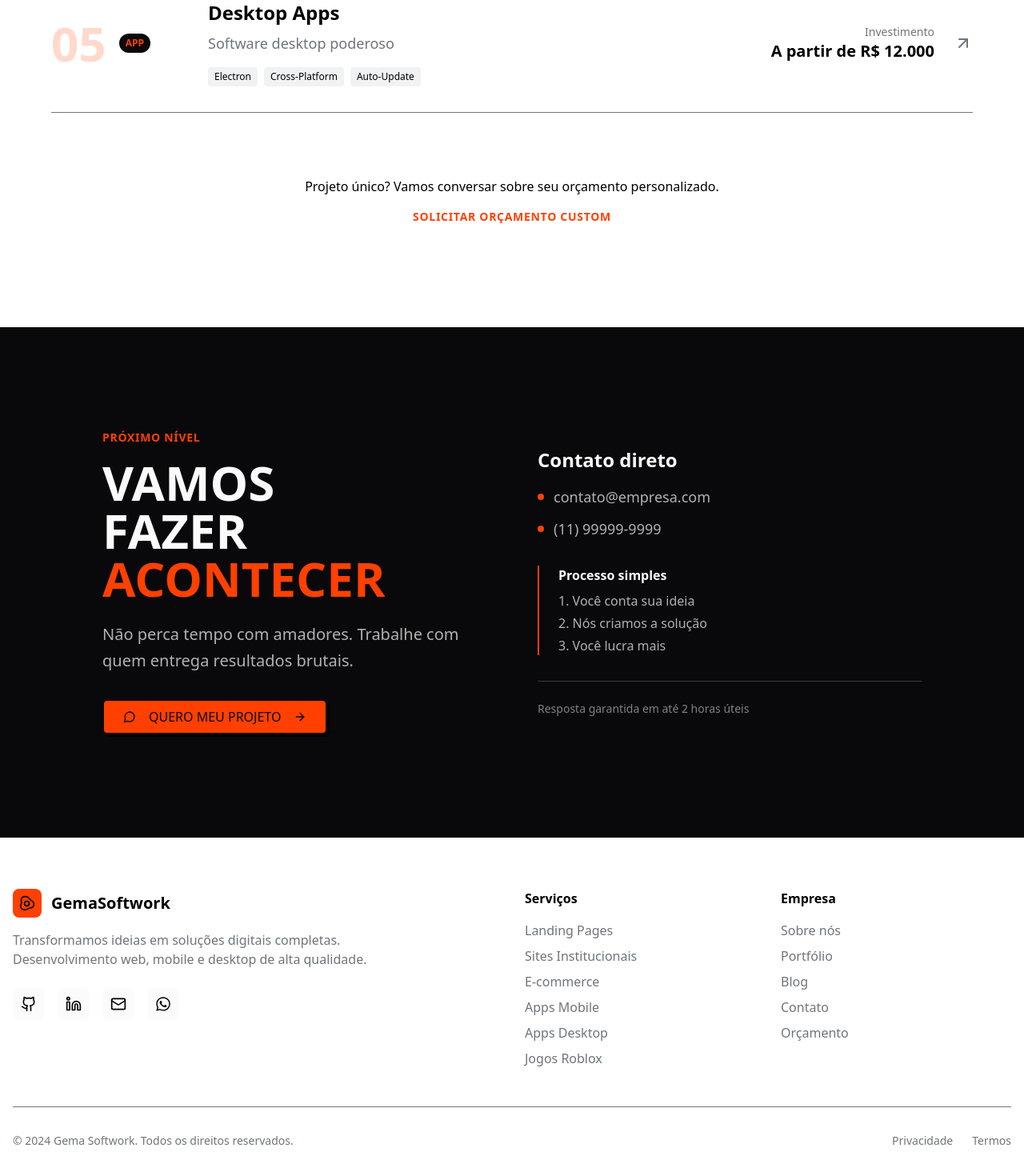
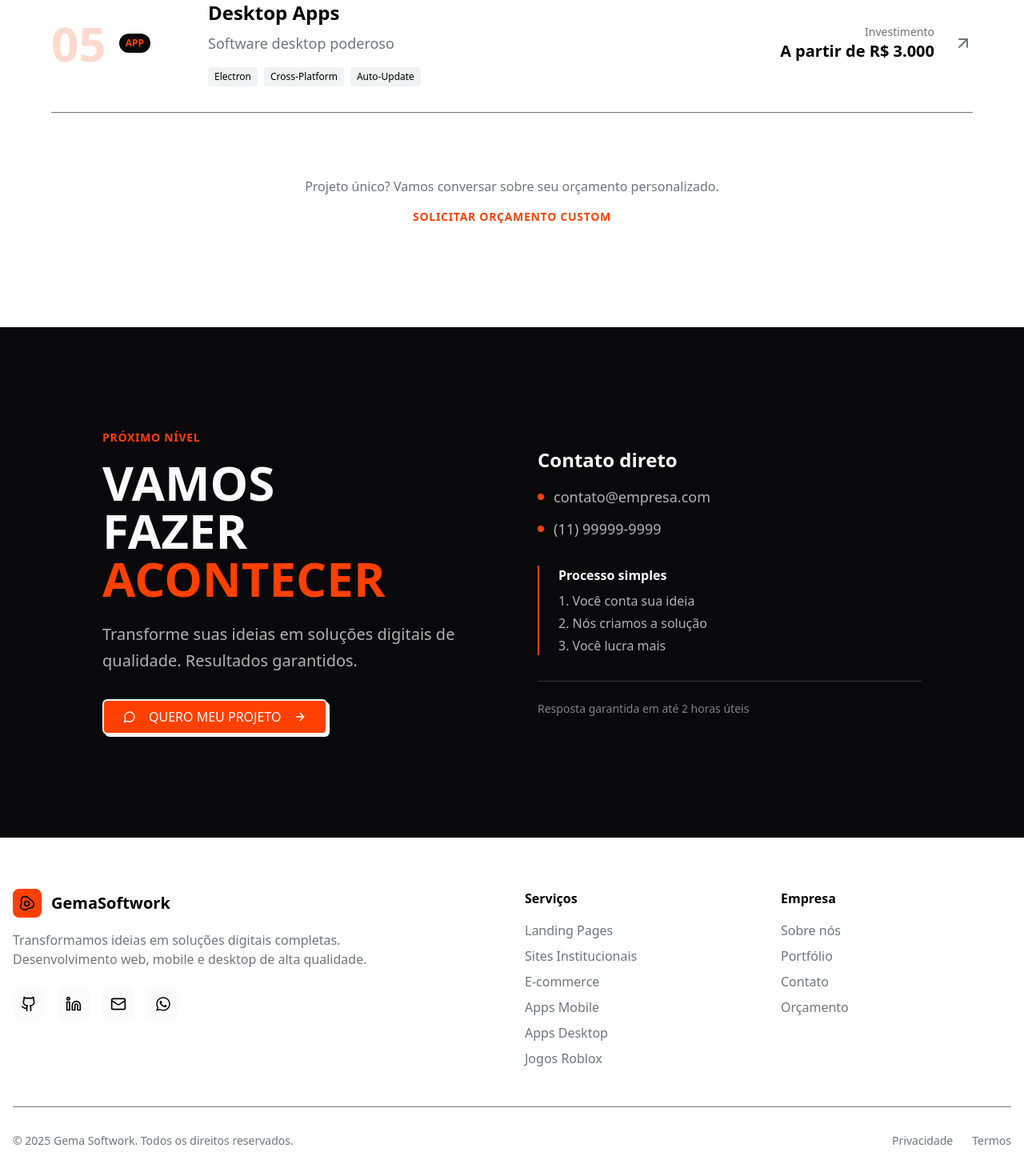
Before and after one commit to marina-barbosa/gema-softwork, a Next.js app: page / in a window 1280 px wide. Shown: the part 1886-3356 px from the top of the page at 80% size. Built offline with nearby package versions, Linux system fonts and the light colour scheme.

Commit message:
feat: ajuste de cores e textos

```diff
--- a/components/Footer.tsx
+++ b/components/Footer.tsx
@@ -99,11 +99,6 @@ export default function Footer() {
               </li>
               <li>
                 <a href="#" className="hover:text-black transition-colors">
-                  Blog
-                </a>
-              </li>
-              <li>
-                <a href="#" className="hover:text-black transition-colors">
                   Contato
                 </a>
               </li>
@@ -119,7 +114,7 @@ export default function Footer() {
         {/* Bottom */}
         <div className="pt-8 border-t border-foreground-body flex flex-col md:flex-row justify-between items-center">
           <p className="text-foreground-body text-sm">
-            © 2024 Gema Softwork. Todos os direitos reservados.
+            © 2025 Gema Softwork. Todos os direitos reservados.
           </p>
           <div className="flex space-x-6 mt-4 md:mt-0">
             <a
--- a/components/sections/CTA.tsx
+++ b/components/sections/CTA.tsx
@@ -1,6 +1,4 @@
-// import { Button } from "@/components/ui/button";
-// import { ArrowRight, MessageCircle } from "lucide-react";
-import { LuMessageCircle , LuArrowRight } from "react-icons/lu";
+import { LuMessageCircle, LuArrowRight } from "react-icons/lu";
 
 import { ButtonGema } from "../ui/ButtonGema";
 
@@ -30,13 +28,13 @@ export default function CTA() {
                 <span className="text-brand">ACONTECER</span>
               </h2>
               <p className="text-xl text-surface-soft leading-relaxed">
-                Não perca tempo com amadores. Trabalhe com quem entrega
-                resultados brutais.
+                Transforme suas ideias em soluções digitais de qualidade.
+                Resultados garantidos.
               </p>
             </div>
 
             <div className="space-y-4">
-              <ButtonGema>
+              <ButtonGema variant="dark">
                 <LuMessageCircle /> QUERO MEU PROJETO <LuArrowRight />
               </ButtonGema>
             </div>
--- a/components/sections/Services.tsx
+++ b/components/sections/Services.tsx
@@ -1,4 +1,3 @@
-// import { Badge } from "@/components/ui/badge";
 import { LuArrowUpRight } from "react-icons/lu";
 
 const services = [
@@ -6,8 +5,9 @@ const services = [
     number: "01",
     category: "WEB",
     title: "Landing Pages",
-    description: "Páginas brutais que convertem",
-    price: "A partir de R$ 2.500",
+    description: "Páginas que convertem",
+    // price: "A partir de R$ 2.500",
+    price: "A partir de R$ 500",
     tags: ["High-Convert", "Mobile-First", "Speed"]
   },
   {
@@ -15,7 +15,8 @@ const services = [
     category: "WEB",
     title: "E-commerce",
     description: "Lojas que vendem sozinhas",
-    price: "A partir de R$ 8.000",
+    // price: "A partir de R$ 8.000",
+    price: "A partir de R$ 3.000",
     tags: ["Checkout", "Analytics", "Growth"]
   },
   {
@@ -24,6 +25,7 @@ const services = [
     title: "Roblox Games",
     description: "Experiências que viciam",
     price: "A partir de R$ 5.000",
+    // price: "A partir de R$ 5.000",
     tags: ["Lua Script", "Monetization", "UGC"]
   },
   {
@@ -31,7 +33,8 @@ const services = [
     category: "APP",
     title: "Mobile Apps",
     description: "Apps nativos de alto impacto",
-    price: "A partir de R$ 15.000",
+    price: "A partir de R$ 3.000",
+    // price: "A partir de R$ 15.000",
     tags: ["React Native", "Push", "Offline"]
   },
   {
@@ -39,7 +42,8 @@ const services = [
     category: "APP",
     title: "Desktop Apps",
     description: "Software desktop poderoso",
-    price: "A partir de R$ 12.000",
+    price: "A partir de R$ 3.000",
+    // price: "A partir de R$ 12.000",
     tags: ["Electron", "Cross-Platform", "Auto-Update"]
   }
 ];
@@ -120,7 +124,7 @@ const Services = () => {
 
         {/* Bottom CTA */}
         <div className="mt-20 text-center">
-          <p className="text-muted-foreground mb-4">
+          <p className="text-foreground mb-4">
             Projeto único? Vamos conversar sobre seu orçamento personalizado.
           </p>
           <div className="text-sm uppercase tracking-wider text-brand font-bold">
--- a/components/ui/ButtonGema.tsx
+++ b/components/ui/ButtonGema.tsx
@@ -2,7 +2,7 @@ import { ReactNode, ButtonHTMLAttributes } from "react";
 
 interface ButtonGemaProps extends ButtonHTMLAttributes<HTMLButtonElement> {
   children: ReactNode;
-  variant?: "default" | "ghost";
+  variant?: "default" | "ghost" | "dark"; // <- nova opção
 }
 
 export function ButtonGema({
@@ -11,18 +11,34 @@ export function ButtonGema({
   ...props
 }: ButtonGemaProps) {
   const base =
-    "group/button relative inline-flex items-center justify-center overflow-hidden rounded-md px-4 md:px-6 py-2 transition-all duration-300 ease-in-out border-2 shadow-[3px_3px_0_0_black] active:shadow-none active:translate-x-[3px] active:translate-y-[3px] cursor-pointer";
+    "group/button relative inline-flex items-center justify-center overflow-hidden rounded-md px-4 md:px-6 py-2 transition-all duration-300 ease-in-out border-2 active:shadow-none active:translate-x-[3px] active:translate-y-[3px] cursor-pointer";
 
   const variantClasses =
     variant === "ghost"
-      ? "bg-white border-black hover:bg-black/5"
-      : "bg-brand backdrop-blur-lg border-black";
+      ? "bg-white border-black hover:bg-black/5 shadow-[3px_3px_0_0_black]"
+      : variant === "dark"
+      ? "bg-brand border-white hover:bg-brand/90 shadow-[3px_3px_0_0_white]"
+      : "bg-brand backdrop-blur-lg border-black shadow-[3px_3px_0_0_black]";
 
-  const shineColor = variant === "ghost" ? "bg-gray-500/30" : "bg-white/30";
+  const textColor =
+    variant === "ghost"
+      ? "text-black"
+      : variant === "dark"
+      ? "text-white"
+      : "text-black";
+
+  const shineColor =
+    variant === "ghost"
+      ? "bg-gray-500/30"
+      : variant === "dark"
+      ? "bg-white/40"
+      : "bg-white/30";
 
   return (
     <button {...props} className={`${base} ${variantClasses}`}>
-      <span className="text-sm md:text-base font-medium uppercase text-black flex items-center gap-4">
+      <span
+        className={`text-sm md:text-base font-medium uppercase flex items-center gap-4 ${textColor}`}
+      >
         {children}
       </span>
 
```
